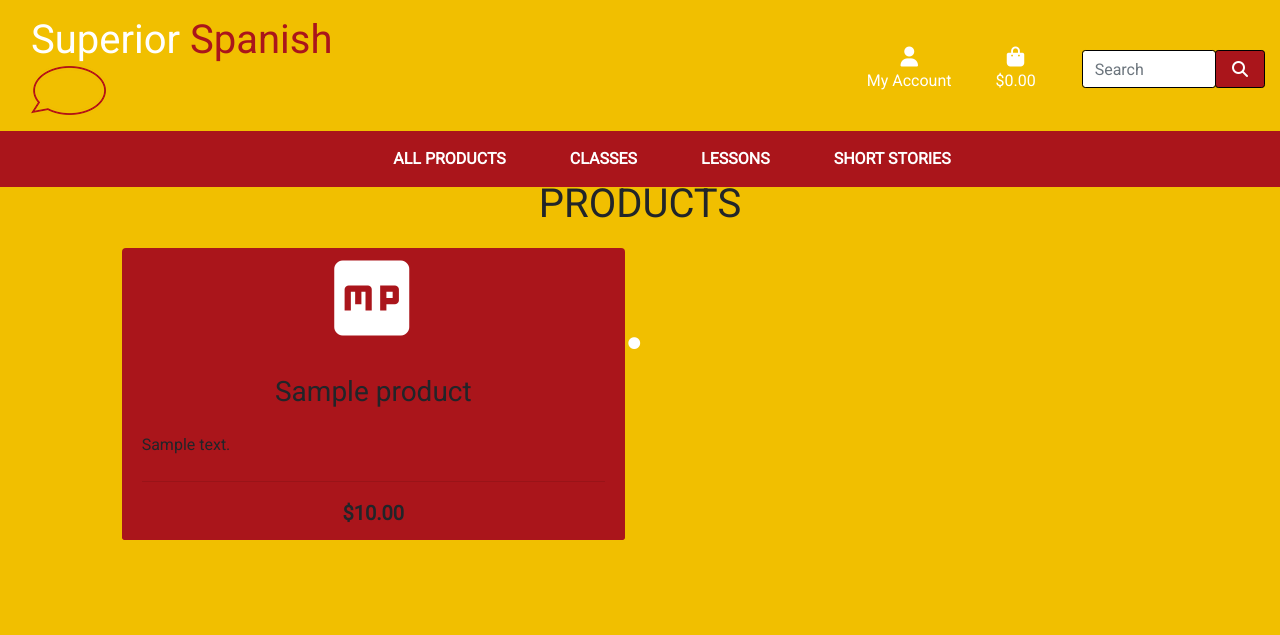
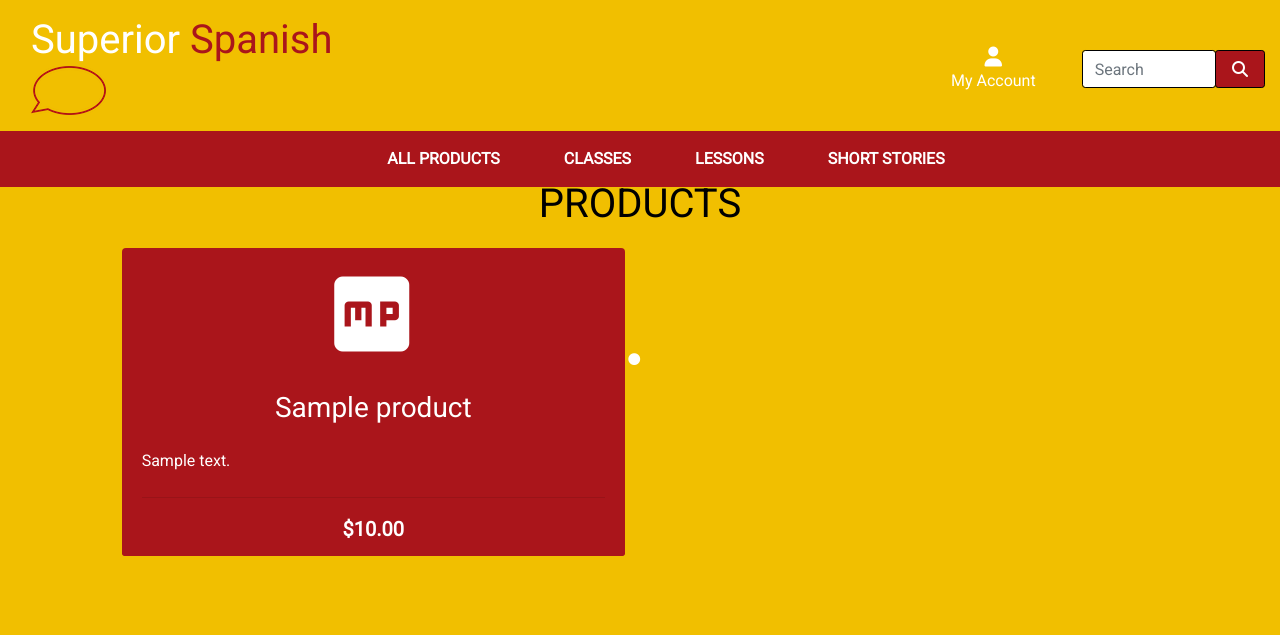
Before and after one commit to DonnaIB/superior_spanish, a Django app: page /products/ in a window 1280 px wide. Shown: the top 635 px of the page. Run offline with Django 3.2, Linux system fonts and the light colour scheme; tables that the repository leaves empty hold one stand-in row (values such as "Sample post"); some libraries are stand-ins or nearby versions.

Commit message:
Added search funtionality & updated styling on product pages

```diff
--- a/products/templates/products/product_info.html
+++ b/products/templates/products/product_info.html
@@ -22,7 +22,7 @@
             <div class="product-info-container mb-5 mt-md-5">
                 <p class="mb-0">{{ product.name }}</p>
                 <p class="lead mb-0 text-left font-weight-bold">${{ product.price }}</p>
-                <p class="mt-3">{{ product.description }}</p>
+                <p class="mt-3">{{ product.description|safe }}</p>
             </div>
         </div>
     </div>
--- a/products/templates/products/products.html
+++ b/products/templates/products/products.html
@@ -20,16 +20,16 @@
     <div class="row">
         <div class="product-container col-10 offset-1">
             <div class="row mt-1 mb-2"></div>
-            <div class="row">
+            <div class="row text-white">
                 {% for product in products %}
                 <div class="col-sm-12 col-md-6 col-lg-6 col-xl-6 mb-5">
                     <div class="card text-center h-100 bg-red border-0">
                         <a href="{% url 'product_info' product.id %}">
-                            <i class="material-icons product-icon" alt="{{ product.name }}">{{ product.icon }}</i>
+                            <i class="material-icons product-icon mt-3" alt="{{ product.name }}">{{ product.icon }}</i>
                         </a>
                         <div class="card-body pb-0">
                             <h3 class="mb-4">{{ product.name }}</h3>
-                            <p class="mb-0 text-left">{{ product.description }}</p>
+                            <div class="mb-0 text-left">{{ product.description|safe }}</div>
                         </div>
                         <div class="card-footer bg-red pt-0 mt-2 border-0 text-left">
                             <div class="row">
--- a/products/views.py
+++ b/products/views.py
@@ -1,4 +1,6 @@
-from django.shortcuts import render, get_object_or_404
+from django.shortcuts import render, redirect, reverse, get_object_or_404
+from django.contrib import messages
+from django.db.models import Q
 from .models import Product
 
 # Create your views here.
@@ -7,9 +9,21 @@ def all_products(request):
     """ A view to show all products, including sorting and search queries """
 
     products = Product.objects.all()
+    query = None
+
+    if request.GET:
+        if 'q' in request.GET:
+            query = request.GET['q']
+            if not query:
+                messages.error(request, "You didn't enter any search criteria!")
+                return redirect(reverse('products'))
+
+            queries = Q(name__icontains=query) | Q(description__icontains=query)
+            products = products.filter(queries)
 
     context = {
         'products': products,
+        'search_term': query,
     }
 
     return render(request, 'products/products.html', context)
--- a/static/css/base.css
+++ b/static/css/base.css
@@ -6,7 +6,7 @@ body {
     background-color: #F1BF00;
     background-size: cover;
     height: calc(100vh - 164px);
-    color: #00000;
+    color: #000000;
     font-family: 'Roboto';
 }
 
--- a/templates/base.html
+++ b/templates/base.html
@@ -77,7 +77,7 @@
                             {% endif %}
                         </div>
                     </li>
-                    <li class="list-inline-item">
+                    <!-- <li class="list-inline-item">
                         <a class="{% if grand_total %}text-info font-weight-bold{% else %}text-black{% endif %} nav-link"
                             href="">
                             <div class="text-center">
@@ -91,11 +91,11 @@
                                 </p>
                             </div>
                         </a>
-                    </li>
+                    </li> -->
                 </ul>
             </div>
             <div class="col-12 col-lg-2 my-auto py-1 py-lg-0">
-                <form method="GET" action="">
+                <form method="GET" action="{% url 'products' %}">
                     <div class="input-group w-100">
                         <input class="form-control border border-black rounded-sm" type="text" name="q"
                             placeholder="Search">
--- a/templates/includes/mobile-top-header.html
+++ b/templates/includes/mobile-top-header.html
@@ -41,7 +41,7 @@
         {% endif %}
     </div>
 </li>
-<li class="list-inline-item">
+<!-- <li class="list-inline-item">
     <a class="{% if grand_total %}text-primary font-weight-bold{% else %}text-black{% endif %} nav-link d-block d-lg-none" href="">
         <div class="text-center">
             <div><i class="fas fa-shopping-bag fa-lg"></i></div>
@@ -54,5 +54,5 @@
             </p>
         </div>
     </a>
-  </li>
+  </li> -->
 </ul>
```
